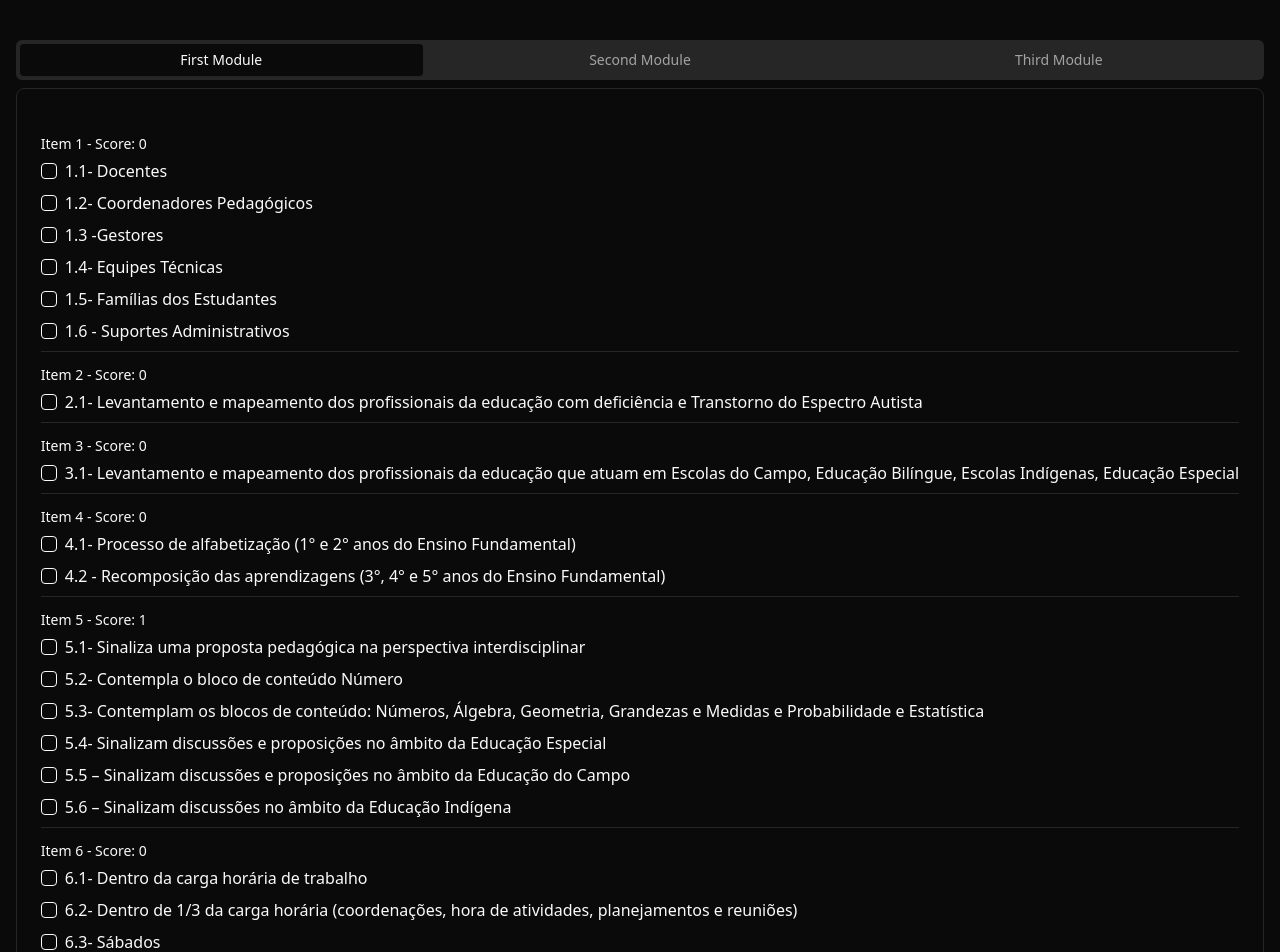
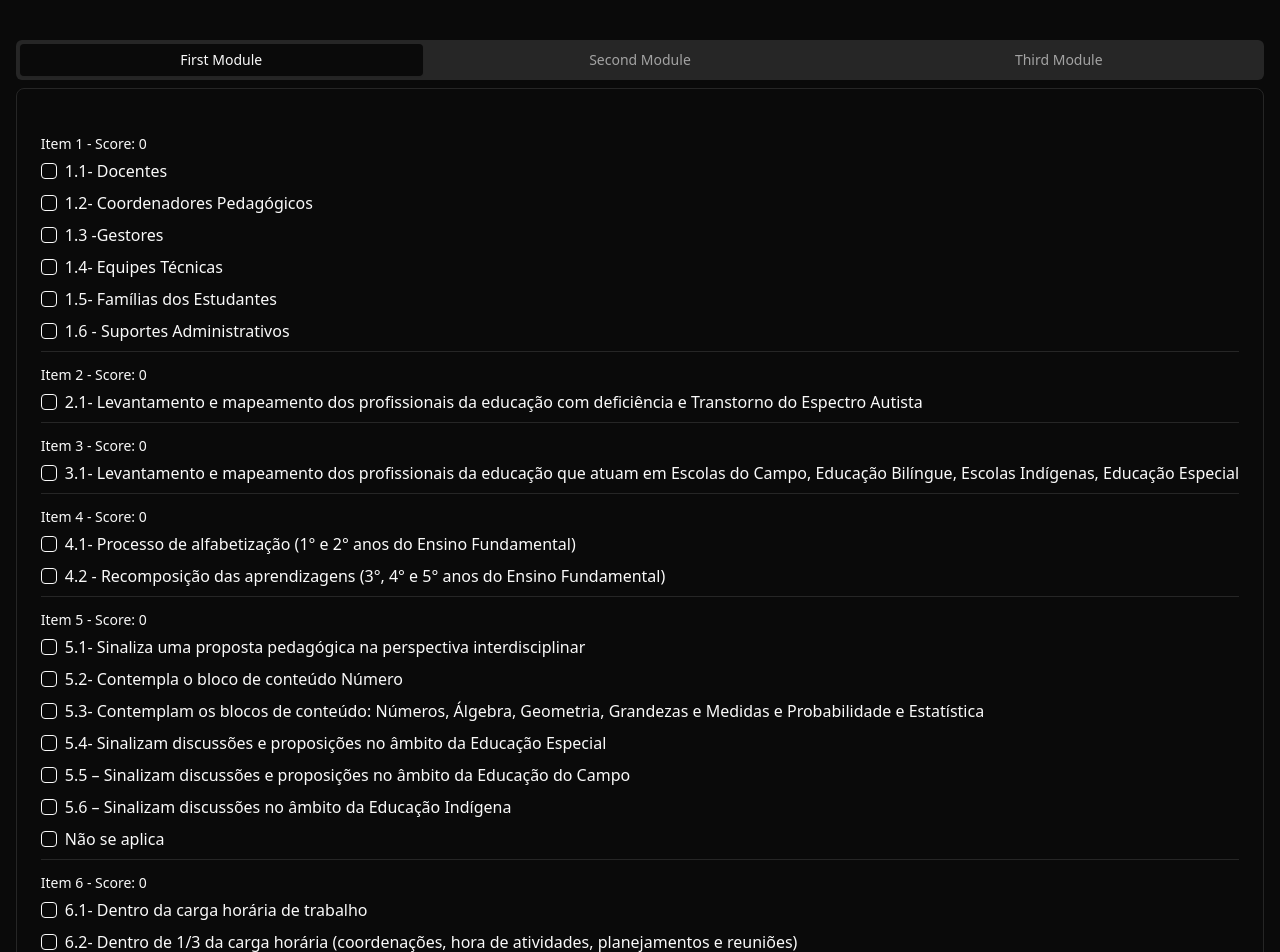
Before and after one commit to zzzBECK/validation-forms, a React (Vite) app: page / in a window 1280 px wide. Shown: the top 952 px of the page. Built offline with nearby package versions, Linux system fonts and the light colour scheme.

Commit message:
"nao se aplica" button

```diff
--- a/src/components/FirstModule/firstModule.tsx
+++ b/src/components/FirstModule/firstModule.tsx
@@ -4,7 +4,7 @@ import { useForm } from "react-hook-form";
 import { z } from "zod";
 import { Button } from "../ui/button";
 import { Card, CardContent, CardHeader } from "../ui/card";
-import { Checkbox } from "../ui/checkbox"; // Assumindo que o componente Checkbox esteja disponível
+import { Checkbox } from "../ui/checkbox";
 import { Form, FormControl, FormField, FormItem, FormLabel, FormMessage } from "../ui/form";
 import { Separator } from "../ui/separator";
 
@@ -45,7 +45,8 @@ const items = {
         "5.3- Contemplam os blocos de conteúdo: Números, Álgebra, Geometria, Grandezas e Medidas e Probabilidade e Estatística",
         "5.4- Sinalizam discussões e proposições no âmbito da Educação Especial",
         "5.5 – Sinalizam discussões e proposições no âmbito da Educação do Campo",
-        "5.6 – Sinalizam discussões no âmbito da Educação Indígena"
+        "5.6 – Sinalizam discussões no âmbito da Educação Indígena",
+        "Não se aplica"
     ],
     item6: [
         "6.1- Dentro da carga horária de trabalho",
@@ -81,6 +82,7 @@ const calculateScore = (itemName: keyof FormData, selectedOptions: string[]) =>
             if (selectedOptions.includes("4.2 - Recomposição das aprendizagens (3°, 4° e 5° anos do Ensino Fundamental)")) return 0.5;
             return 0;
         case 'item5':
+            if (selectedOptions.includes("Não se aplica")) return 1;
             if (selectedOptions.length === 0) return 0;
             if (selectedOptions.length === 1 && selectedOptions.includes("5.2- Contempla o bloco de conteúdo Número")) return 0.25;
             if (selectedOptions.includes("5.1- Sinaliza uma proposta pedagógica na perspectiva interdisciplinar") &&
@@ -113,7 +115,7 @@ export function FirstModule() {
     const [scoreItem2, setScoreItem2] = useState(0);
     const [scoreItem3, setScoreItem3] = useState(0);
     const [scoreItem4, setScoreItem4] = useState(0);
-    const [scoreItem5, setScoreItem5] = useState(1); // Default for item5 is "1 - Não se Aplica"
+    const [scoreItem5, setScoreItem5] = useState(0);
     const [scoreItem6, setScoreItem6] = useState(0);
     const [scoreItem7, setScoreItem7] = useState(0);
 
@@ -133,9 +135,20 @@ export function FirstModule() {
     // eslint-disable-next-line @typescript-eslint/no-explicit-any
     const handleCheckboxChange = (field: any, itemName: keyof FormData, value: string) => {
         return (checked: boolean) => {
-            const newValue = checked
-                ? [...field.value, value]
-                : field.value.filter((v: string) => v !== value);
+            let newValue;
+
+            if (itemName === 'item5' && value === 'Não se aplica') {
+                newValue = checked ? [value] : [];
+            } else {
+                newValue = checked
+                    ? [...field.value, value]
+                    : field.value.filter((v: string) => v !== value);
+
+                if (itemName === 'item5' && newValue.includes('Não se aplica')) {
+                    newValue = ['Não se aplica'];
+                }
+            }
+
             field.onChange(newValue);
 
             const score = calculateScore(itemName, newValue);
```
